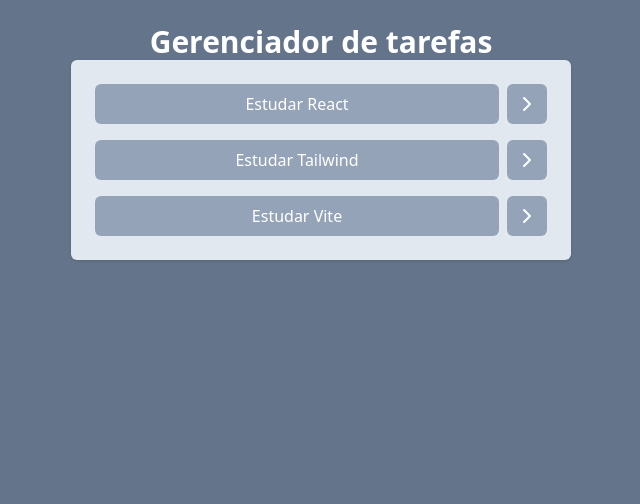
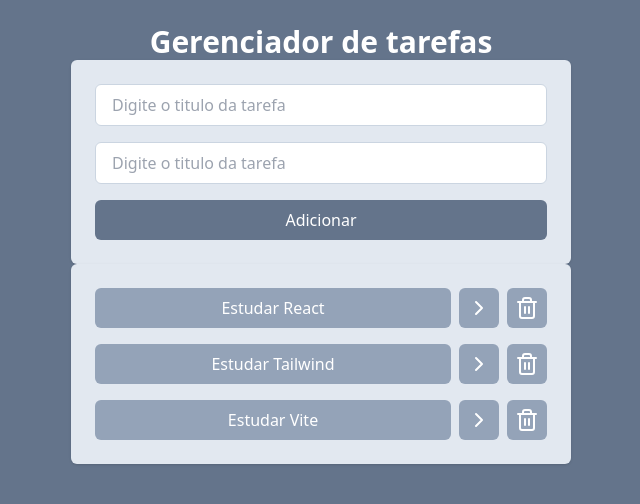
Before and after one commit to Nascif11/Gerenciador-de-Tarefas, a React (Vite) app: page / in a window 1280 px wide. Shown: the top 504 px of the page, without its empty margins (319-959 px from the left). Built offline with nearby package versions, Linux system fonts and the light colour scheme.

Commit message:
feat:botão de adicionar task

```diff
--- a/src/App.jsx
+++ b/src/App.jsx
@@ -1,40 +1,60 @@
-import AddTask from "./components/AddTask"
-import Tasks from "./components/Tasks"
-import { useState } from "react"
+import AddTask from "./components/AddTask";
+import Tasks from "./components/Tasks";
+import { useState } from "react";
 function App() {
-
-  const[tasks, setTasks] = useState([
+  const [tasks, setTasks] = useState([
     {
       id: 1,
       title: "Estudar React",
       description: "Estudar React para o projeto de Gerenciador de Tarefas",
-      isCompleted: false
+      isCompleted: false,
     },
     {
       id: 2,
       title: "Estudar Tailwind",
       description: "Estudar Tailwind para o projeto de Gerenciador de Tarefas",
-      isCompleted: false
+      isCompleted: false,
     },
 
     {
       id: 3,
       title: "Estudar Vite",
       description: "Estudar Vite para o projeto de Gerenciador de Tarefas",
-      isCompleted: false
-    }
+      isCompleted: false,
+    },
+  ]);
 
-  ])
+  function onTaskCLick(taskId) {
+    const newTasks = tasks.map((task) => {
+      if (task.id == taskId) {
+        return { ...task, isCompleted: !task.isCompleted };
+      }
+
+      return task;
+    });
+    setTasks(newTasks);
+  }
+
+  function onDeleteTaskClick(taskId) {
+    const newTasks = tasks.filter((task) => task.id !== taskId);
+    setTasks(newTasks);
+  }
+
   return (
     <div className="w-screen h-screen  bg-slate-500 flex justify-center p-6">
       <div className="w-[500px]">
-        <h1 className="text-3xl font-bold text-white text-center">Gerenciador de tarefas</h1>
+        <h1 className="text-3xl font-bold text-white text-center">
+          Gerenciador de tarefas
+        </h1>
         <AddTask />
-        <Tasks tasks={tasks} />
+        <Tasks
+          tasks={tasks}
+          onTaskClick={onTaskCLick}
+          onDeleteTaskClick={onDeleteTaskClick}
+        />
       </div>
     </div>
-  )
+  );
 }
 
-
-export default App
+export default App;
--- a/src/components/AddTask.jsx
+++ b/src/components/AddTask.jsx
@@ -1,7 +1,9 @@
 export default function AddTask() {
     return(
-        <div>
-
+        <div className="space-y-4 p-6 bg-slate-200 rounded-md shadow flex flex-col">
+            <input type="text" placeholder="Digite o titulo da tarefa" className="border border-slate-300 outline-slate-400 px-4 py-2 rounded-md"></input>
+            <input type="text" placeholder="Digite o titulo da tarefa" className="border border-slate-300 outline-slate-400 px-4 py-2 rounded-md"></input>
+            <button className="bg-slate-500 text-white px-4 py-2 rounded-md font-medium">Adicionar</button>
         </div>
     )
 }
--- a/src/components/Tasks.jsx
+++ b/src/components/Tasks.jsx
@@ -1,4 +1,4 @@
-import { ChevronRightIcon } from "lucide-react";
+import { ChevronRightIcon,TrashIcon } from "lucide-react";
 
 export default function Tasks(props) {
     console.log(props);
@@ -8,9 +8,14 @@ export default function Tasks(props) {
         <ul className="space-y-4 p-6 bg-slate-200 rounded-md shadow ">
             {props.tasks.map((task) => (
                 <li key={task.id} className="flex gap-2" >
-                    <button className="bg-slate-400 w-full text-white p-2 rounded-md">{task.title}</button>
+                    <button onClick={() => props.onTaskClick(task.id)}className="bg-slate-400 w-full text-white p-2 rounded-md ${task.isCompleted && 'line-through">
+                        {task.title}
+                        </button>
                     <button className="bg-slate-400 p-2 rounded-md text-white">
                        <ChevronRightIcon/>
+                    </button>
+                    <button onClick={()=> props.onDeleteTaskClick(task.id)} className="bg-slate-400 p-2 rounded-md text-white">
+                       <TrashIcon/>
                     </button>
 
                 </li>
```
